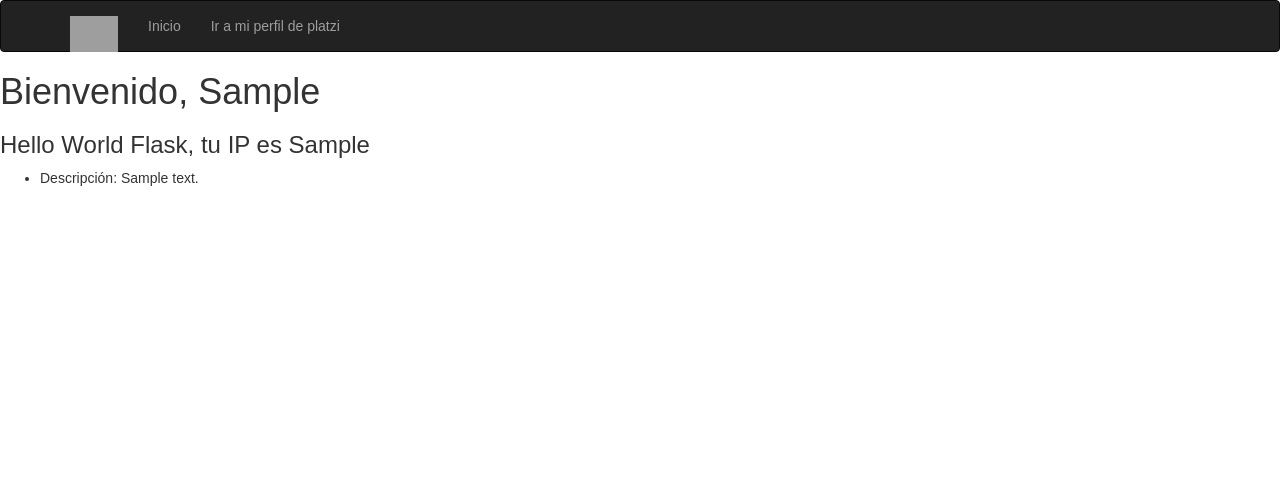
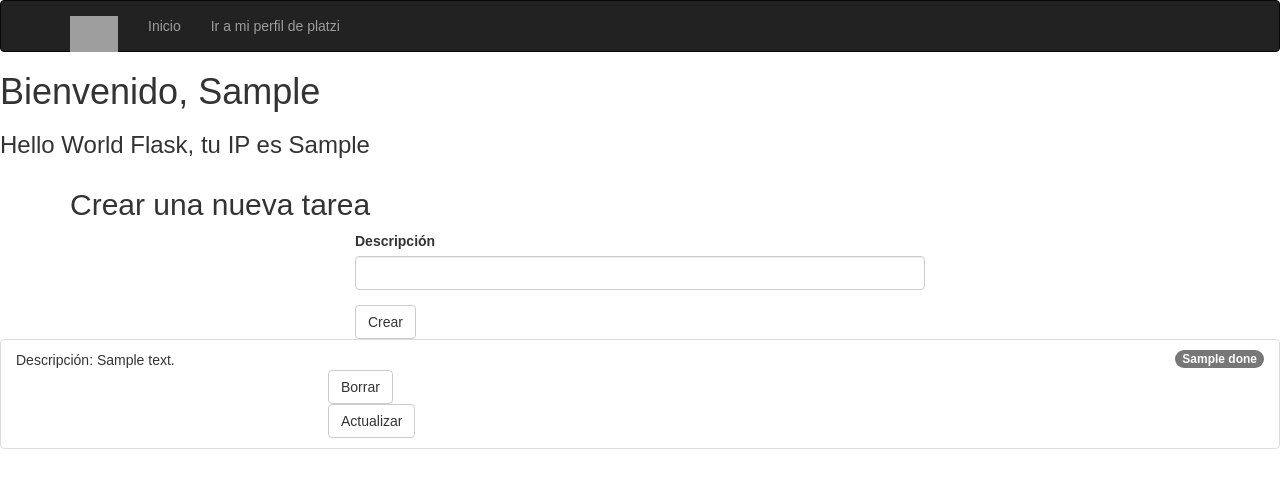
Before and after one commit to juanlockett/DoTo, a Flask app: template app/templates/hello.html in a window 1280 px wide. Shown: the top 488 px of the page. Run offline with Flask 2, Linux system fonts and the light colour scheme; the template is opened without the code that fills it: values that come from a table or form of the project are taken from there, most other values are stand-ins (such as "Sample title", 1, 10 or a date in 2020); some libraries are stand-ins or nearby versions; grey boxes are pictures that could not be loaded.

Commit message:
se implementa la persistencia de items en la DDBB y todos los metodos asociados a esto creación, modificación y eliminación de items

```diff
--- a/app/forms.py
+++ b/app/forms.py
@@ -7,3 +7,13 @@ class LoginForm(FlaskForm):
     username = StringField('Nombre de usuario', validators=[DataRequired()])
     password = PasswordField('Password', validators=[DataRequired()])
     submit = SubmitField('Enviar')
+
+class TodoForm(FlaskForm):
+    description = StringField('Descripción', validators=[DataRequired()])
+    submit = SubmitField('Crear')
+
+class DeleteTodoForm(FlaskForm):
+    submit = SubmitField('Borrar')
+
+class UpdateTodoForm(FlaskForm):
+    submit = SubmitField('Actualizar')
--- a/app/templates/hello.html
+++ b/app/templates/hello.html
@@ -19,9 +19,15 @@
         <a href="{{ url_for('index') }}">Ir a inicio</a>
     {% endif %}
 
-    <ul>
+    <div class="container">
+        <h2>Crear una nueva tarea</h2>
+
+        {{ wtf.quick_form(todo_form) }}
+    </div>
+
+    <ul class="list-group">
         {% for todo in todos %}
-            {{ macros.render_todo(todo) }}
+            {{ macros.render_todo(todo, delete_form, update_form) }}
         {% endfor %}
     </ul>
 {% endblock %}
--- a/app/templates/macros.html
+++ b/app/templates/macros.html
@@ -1,3 +1,11 @@
-{% macro render_todo(todo) %}
-    <li>Descripción: {{ todo.to_dict().description }}</li>
+{% import 'bootstrap/wtf.html' as wtf %}
+
+{% macro render_todo(todo, delete_form, update_form) %}
+        <li class="list-group-item">
+            <span class="badge">{{ todo.to_dict().done }}</span>
+            Descripción: {{ todo.to_dict().description }}
+
+            {{ wtf.quick_form(delete_form, action=url_for('delete', todo_id = todo.id)) }}
+            {{ wtf.quick_form(update_form, action=url_for('update', todo_id = todo.id, done = todo.to_dict().done)) }}
+        </li>
 {% endmacro %}
--- a/main.py
+++ b/main.py
@@ -3,8 +3,8 @@ from flask import request, redirect, make_response, render_template, session, ur
 from flask_login import login_required, current_user
 
 from app import create_app
-from app.forms import LoginForm
-from app.firestore_service import get_users, get_todos
+from app.forms import TodoForm, DeleteTodoForm, UpdateTodoForm
+from app.firestore_service import update_todo, get_todos, put_todo, delete_todo
 
 app = create_app()
 
@@ -31,16 +31,44 @@ def index():
 
     return response
 
-@app.route('/hello', methods=['GET'])
+@app.route('/hello', methods=['GET', 'POST'])
 @login_required
 def hello():
     user_ip = session.get('user_ip')
     username = current_user.id
+    todo_form = TodoForm()
+    delete_form = DeleteTodoForm()
+    update_form = UpdateTodoForm()
 
     context = {
         'user_ip': user_ip,
         'todos': get_todos(user_id=username),
         'username': username,
+        'todo_form': todo_form,
+        'delete_form': delete_form,
+        'update_form':update_form,
     }
 
+    if todo_form.validate_on_submit():
+        put_todo(user_id=username, description=todo_form.description.data)
+
+        flash('Tu tarea se creo con exito')
+
+        return redirect(url_for('hello'))
+
     return render_template('hello.html', **context)
+
+@app.route('/todos/delete/<todo_id>', methods=['POST'])
+def delete(todo_id):
+    user_id = current_user.id
+    delete_todo(user_id=user_id, todo_id=todo_id)
+
+    return redirect(url_for('hello'))
+
+@app.route('/todos/delete/<todo_id>/<int:done>', methods=['POST'])
+def update(todo_id, done):
+    user_id = current_user.id
+
+    update_todo(user_id=user_id, todo_id=todo_id, done=done)
+
+    return redirect(url_for('hello'))
```
Also changed, not shown: app/firestore_service.py (+17 -0 lines).
